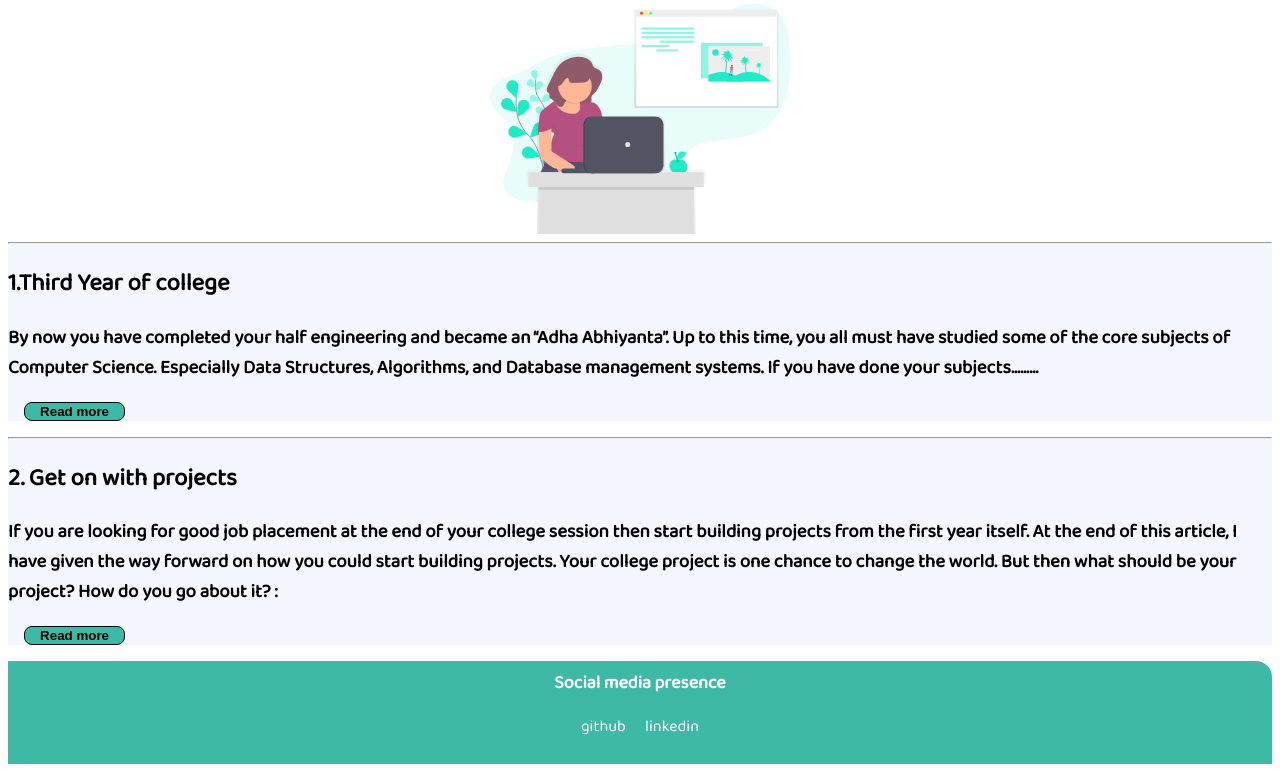
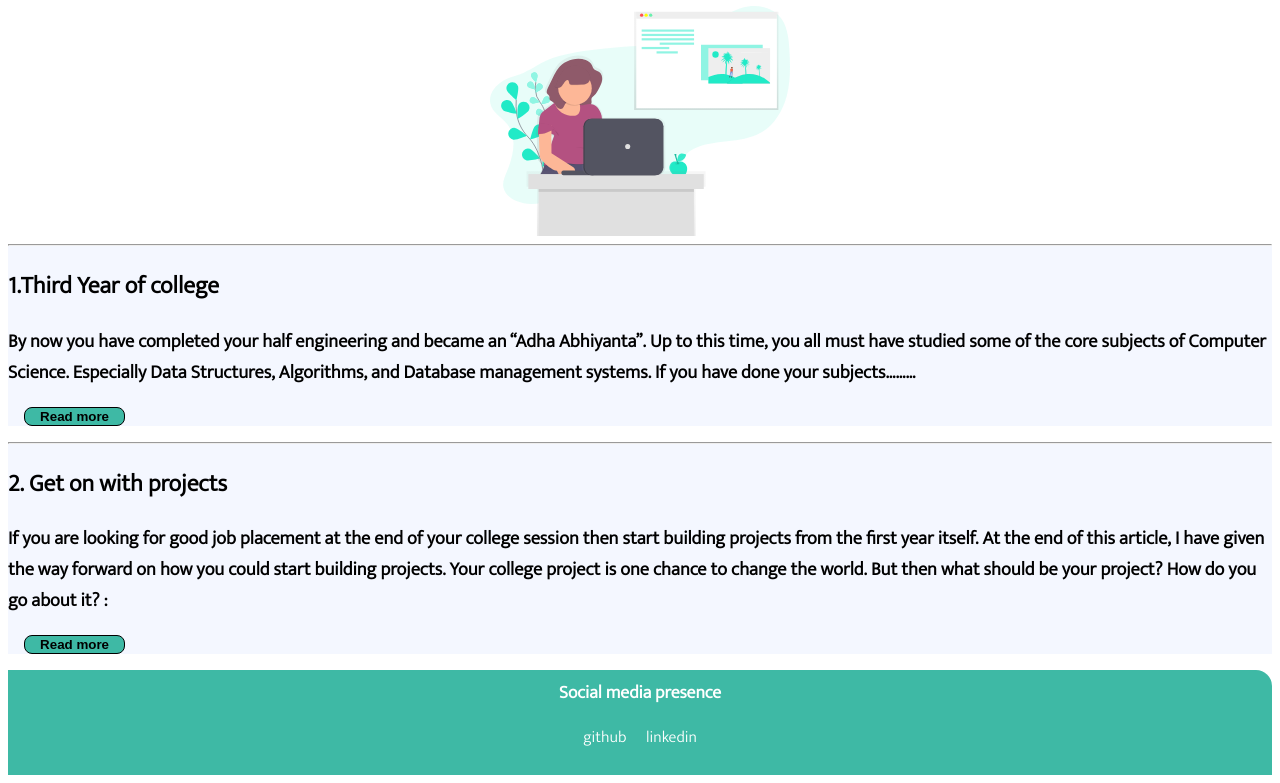
Before and after one commit to Ayush-kumar1/Portfolio, a plain HTML site: page blogs.html in a window 1280 px wide. Shown: the part 216-999 px from the top of the page. Drawn offline with Linux system fonts and the light colour scheme.

Commit message:
Update pro_styles.css

```diff
--- a/pro_styles.css
+++ b/pro_styles.css
@@ -4,7 +4,8 @@
 /* font-family: 'Mukta', sans-serif; */
 
 body {
-    font-family: 'Baloo Bhai 2', cursive;
+    /* font-family: 'Baloo Bhai 2', cursive; */
+    font-family: 'Mukta', sans-serif;
 }
 
 :root {
```
